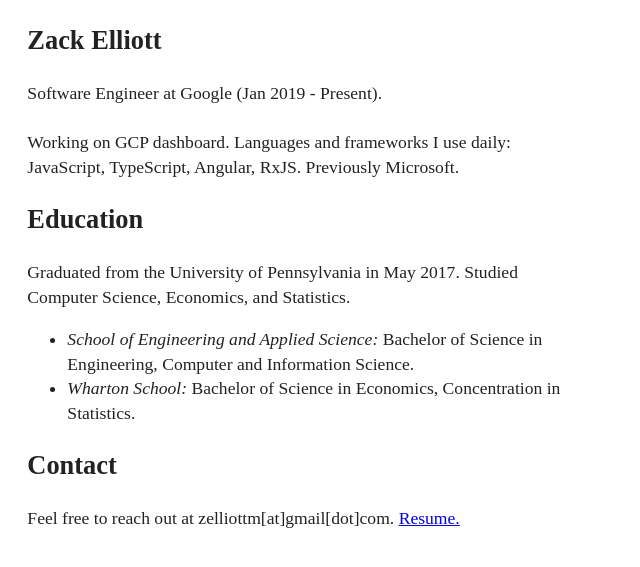
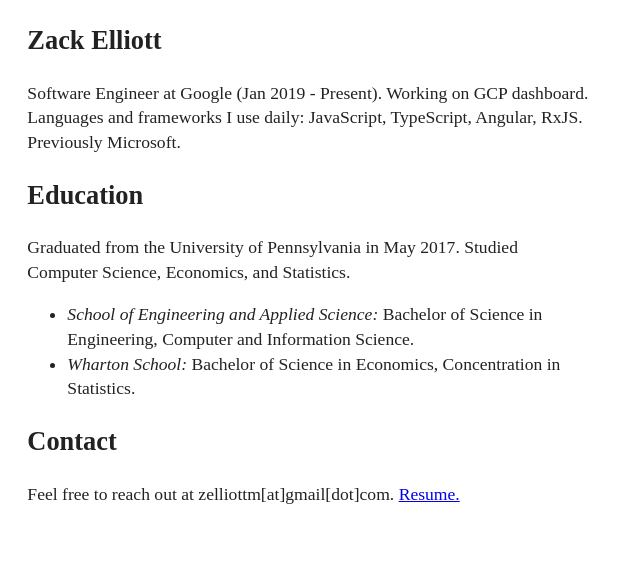
Before and after one commit to zelliott/zelliott.github.io, a Jekyll site: the page built from index.html, in a window 1280 px wide. Shown: the top 567 px of the page, without its empty margins (0-640 px from the left). Built offline with Jekyll 4.4.1, drawn with Linux system fonts in a browser that asks for light colours.

```diff
--- a/index.html
+++ b/index.html
@@ -6,9 +6,7 @@ permalink: /
 <section>
   <h1>Zack Elliott</h1>
   <p>
-    Software Engineer at Google (Jan 2019 - Present).
-    <br /><br />
-    Working on GCP dashboard. Languages and frameworks I use daily: JavaScript, TypeScript, Angular, RxJS. Previously Microsoft.
+    Software Engineer at Google (Jan 2019 - Present). Working on GCP dashboard. Languages and frameworks I use daily: JavaScript, TypeScript, Angular, RxJS. Previously Microsoft.
   </p>
   <h2>Education</h2>
   <p>
```
